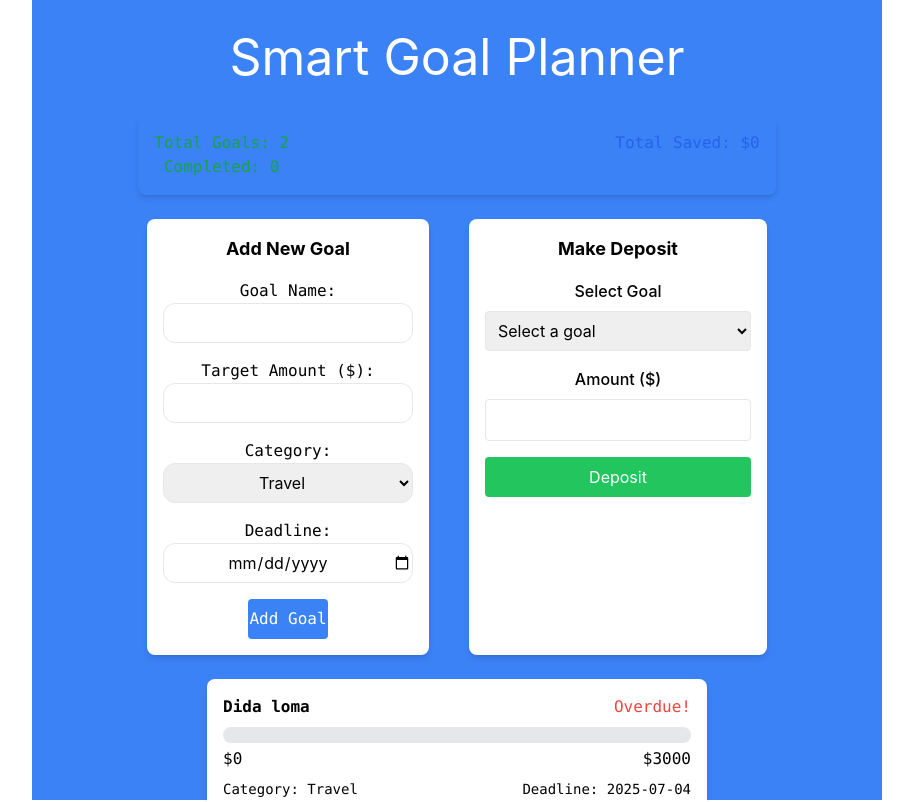
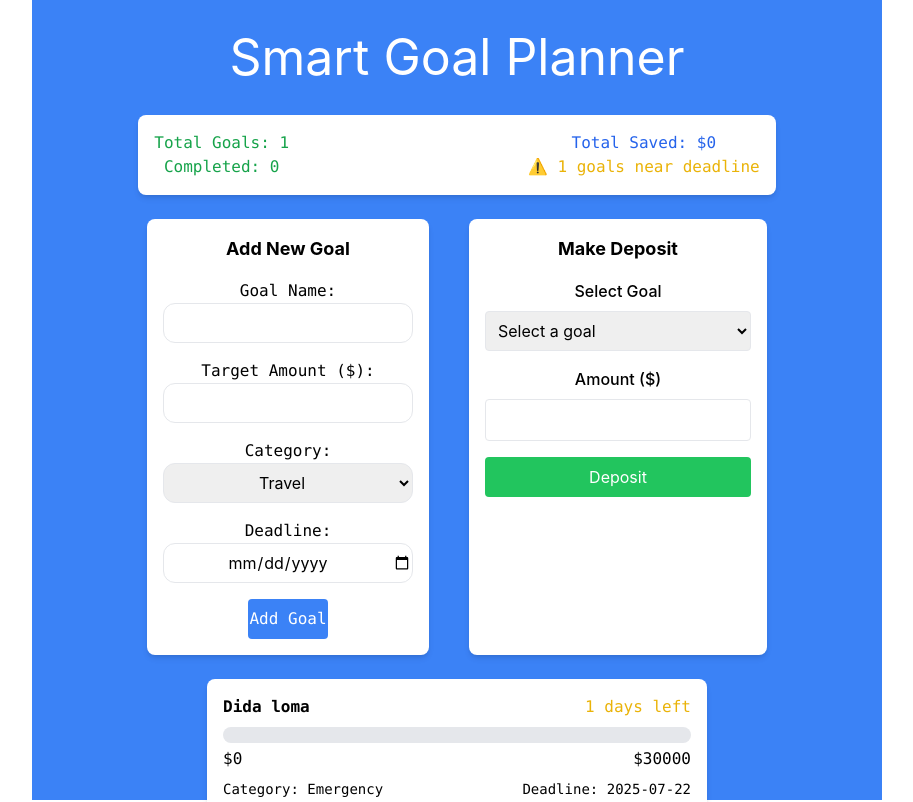
Before and after one commit to OLIVER-LOMANAT/SMART-GOAL-PLANER, a React (Create React App) app: page / in a window 1280 px wide. Shown: the top 802 px of the page, without its empty margins (183-1096 px from the left). Built offline with nearby package versions, Linux system fonts and the light colour scheme; data requests are answered from the project's data file.

Commit message:
Adds db.json

```diff
--- a/db.json
+++ b/db.json
@@ -1,20 +1,11 @@
 {
   "goals": [
     {
-      "id": 1752982180248,
+      "id": 1753001688183,
       "name": "Dida loma",
-      "targetAmount": "3000",
-      "category": "Travel",
-      "deadline": "2025-07-04",
-      "savedAmount": 0,
-      "createdAt": "2025-07-20"
-    },
-    {
-      "id": 1752982395864,
-      "name": "Dida loma",
-      "targetAmount": "4000",
-      "category": "Travel",
-      "deadline": "2025-07-31",
+      "targetAmount": "30000",
+      "category": "Emergency",
+      "deadline": "2025-07-22",
       "savedAmount": 0,
       "createdAt": "2025-07-20"
     }
--- a/src/App.js
+++ b/src/App.js
@@ -1,3 +1,135 @@
+// import GoalDisplayer from './component/GoalDisplayer';
+// import GoalForm from './component/GoalForm';
+// import DepositForm from './component/DepositForm';
+// import { useState, useEffect } from 'react';
+// import Overview from './component/Overview';
+
+// export default function App() {
+//   const [goals, setGoals] = useState([]);
+//   const [currentGoal, setCurrentGoal] = useState({
+//     name: "",
+//     targetAmount: "",
+//     category: "Travel",
+//     deadline: ""
+//   });
+//   const [depositData, setDepositData] = useState({
+//     goalId: "",
+//     amount: ""
+//   });
+
+//   useEffect(() => {
+//     fetch("http://localhost:3000/goals")
+//       .then(res => res.json())
+//       .then(data => setGoals(data));
+//   }, []);
+
+//   function handleGoalChange(e) {
+//     setCurrentGoal(prev => ({
+//       ...prev,
+//       [e.target.name]: e.target.value,
+//     }));
+//   }
+
+//   function handleDepositChange(e) {
+//     setDepositData(prev => ({
+//       ...prev,
+//       [e.target.name]: e.target.value,
+//     }));
+//   }
+
+//   function handleGoalSubmit(e) {
+//     e.preventDefault();
+//     const newGoal = {
+//       ...currentGoal,
+//       id: Date.now(),
+//       savedAmount: 0,
+//       createdAt: new Date().toISOString().split('T')[0]
+//     };
+
+//     // POST to json-server
+//     fetch("http://localhost:3000/goals", {
+//       method: "POST",
+//       headers: {
+//         "Content-Type": "application/json"
+//       },
+//       body: JSON.stringify(newGoal)
+//     })
+//     .then(res => res.json())
+//     .then(data => setGoals([...goals, data]));
+
+//     setCurrentGoal({
+//       name: "",
+//       targetAmount: "",
+//       category: "Travel",
+//       deadline: ""
+//     });
+//   }
+
+//   function handleDepositSubmit(e) {
+//     e.preventDefault();
+//     const goalToUpdate = goals.find(g => g.id === Number(depositData.goalId));
+
+//     if (!goalToUpdate) return;
+
+//     const updatedGoal = {
+//       ...goalToUpdate,
+//       savedAmount: goalToUpdate.savedAmount + Number(depositData.amount)
+//     };
+
+//     // PATCH to json-server
+//     fetch(`http://localhost:3000/goals/${depositData.goalId}`, {
+//       method: "PATCH",
+//       headers: {
+//         "Content-Type": "application/json"
+//       },
+//       body: JSON.stringify({ savedAmount: updatedGoal.savedAmount })
+//     })
+//     .then(res => res.json())
+//     .then(updatedData => {
+//       setGoals(goals.map(g => g.id === updatedData.id ? updatedData : g));
+//     });
+
+//     setDepositData({
+//       goalId: "",
+//       amount: ""
+//     });
+//   }
+
+//   function deleteGoal(id) {
+//     // DELETE from json-server
+//     fetch(`http://localhost:3000/goals/${id}`, {
+//       method: "DELETE"
+//     })
+//     .then(() => {
+//       setGoals(goals.filter(goal => goal.id !== id));
+//     });
+//   }
+
+//   return (
+//     <div className="bg-blue-500 h-screen max-w-[850px] mx-auto text-center">
+//       <h1 className='text-white text-[50px] py-5'>Smart Goal Planner</h1>
+
+//       <Overview goals={goals} />
+
+//       <div className="flex justify-center gap-10">
+//         <GoalForm
+//           currentGoal={currentGoal}
+//           handleChange={handleGoalChange}
+//           handleSubmit={handleGoalSubmit}
+//         />
+//         <DepositForm
+//           goals={goals}
+//           depositData={depositData}
+//           handleChange={handleDepositChange}
+//           handleSubmit={handleDepositSubmit}
+//         />
+//       </div>
+
+//       <GoalDisplayer goals={goals} deleteGoal={deleteGoal} />
+//     </div>
+//   );
+// }
+
 import GoalDisplayer from './component/GoalDisplayer';
 import GoalForm from './component/GoalForm';
 import DepositForm from './component/DepositForm';
@@ -17,11 +149,14 @@ export default function App() {
     amount: ""
   });
 
-  // Fetch goals from json-server on component mount
   useEffect(() => {
     fetch("http://localhost:3000/goals")
-      .then(res => res.json())
-      .then(data => setGoals(data));
+      .then(res => {
+        if (!res.ok) throw new Error("Failed to fetch");
+        return res.json();
+      })
+      .then(data => setGoals(data))
+      .catch(error => console.error("Fetch error:", error));
   }, []);
 
   function handleGoalChange(e) {
@@ -47,16 +182,17 @@ export default function App() {
       createdAt: new Date().toISOString().split('T')[0]
     };
 
-    // POST to json-server
     fetch("http://localhost:3000/goals", {
       method: "POST",
-      headers: {
-        "Content-Type": "application/json"
-      },
+      headers: { "Content-Type": "application/json" },
       body: JSON.stringify(newGoal)
     })
-    .then(res => res.json())
-    .then(data => setGoals([...goals, data]));
+      .then(res => {
+        if (!res.ok) throw new Error("Failed to add goal");
+        return res.json();
+      })
+      .then(data => setGoals([...goals, data]))
+      .catch(error => console.error("POST error:", error));
 
     setCurrentGoal({
       name: "",
@@ -69,49 +205,40 @@ export default function App() {
   function handleDepositSubmit(e) {
     e.preventDefault();
     const goalToUpdate = goals.find(g => g.id === Number(depositData.goalId));
-
     if (!goalToUpdate) return;
 
-    const updatedGoal = {
-      ...goalToUpdate,
-      savedAmount: goalToUpdate.savedAmount + Number(depositData.amount)
-    };
+    const updatedAmount = goalToUpdate.savedAmount + Number(depositData.amount);
 
-    // PATCH to json-server
     fetch(`http://localhost:3000/goals/${depositData.goalId}`, {
       method: "PATCH",
-      headers: {
-        "Content-Type": "application/json"
-      },
-      body: JSON.stringify({ savedAmount: updatedGoal.savedAmount })
+      headers: { "Content-Type": "application/json" },
+      body: JSON.stringify({ savedAmount: updatedAmount })
     })
-    .then(res => res.json())
-    .then(updatedData => {
-      setGoals(goals.map(g => g.id === updatedData.id ? updatedData : g));
-    });
+      .then(res => {
+        if (!res.ok) throw new Error("Failed to update");
+        return res.json();
+      })
+      .then(updatedData => {
+        setGoals(goals.map(g => g.id === updatedData.id ? updatedData : g));
+      })
+      .catch(error => console.error("PATCH error:", error));
 
-    setDepositData({
-      goalId: "",
-      amount: ""
-    });
+    setDepositData({ goalId: "", amount: "" });
   }
 
   function deleteGoal(id) {
-    // DELETE from json-server
-    fetch(`http://localhost:3000/goals/${id}`, {
-      method: "DELETE"
-    })
-    .then(() => {
-      setGoals(goals.filter(goal => goal.id !== id));
-    });
+    fetch(`http://localhost:3000/goals/${id}`, { method: "DELETE" })
+      .then(res => {
+        if (!res.ok) throw new Error("Failed to delete");
+        setGoals(goals.filter(goal => goal.id !== id));
+      })
+      .catch(error => console.error("DELETE error:", error));
   }
 
   return (
     <div className="bg-blue-500 h-screen max-w-[850px] mx-auto text-center">
       <h1 className='text-white text-[50px] py-5'>Smart Goal Planner</h1>
-
       <Overview goals={goals} />
-
       <div className="flex justify-center gap-10">
         <GoalForm
           currentGoal={currentGoal}
@@ -125,7 +252,6 @@ export default function App() {
           handleSubmit={handleDepositSubmit}
         />
       </div>
-
       <GoalDisplayer goals={goals} deleteGoal={deleteGoal} />
     </div>
   );
--- a/src/component/GoalDisplayer.js
+++ b/src/component/GoalDisplayer.js
@@ -1,3 +1,82 @@
+// export default function GoalDisplayer({ goals, deleteGoal }) {
+//   const calculateProgress = (saved, target) => (saved / target) * 100;
+//   const calculateDaysLeft = (deadline) => {
+//     const today = new Date();
+//     const deadlineDate = new Date(deadline);
+//     return Math.floor((deadlineDate - today) / (1000 * 60 * 60 * 24));
+//   };
+
+//   return (
+//     <div className="mt-6">
+//       {goals.length > 0 ? (
+//         goals.map((goal) => {
+//           const daysLeft = calculateDaysLeft(goal.deadline);
+//           let status = "";
+//           let statusClass = "";
+
+//           if (goal.savedAmount >= goal.targetAmount) {
+//             status = "Completed!";
+//             statusClass = "text-green-500";
+//           } else if (daysLeft < 0) {
+//             status = "Overdue!";
+//             statusClass = "text-red-500";
+//           } else if (daysLeft < 30) {
+//             status = `${daysLeft} days left`;
+//             statusClass = "text-yellow-500";
+//           } else {
+//             status = `${daysLeft} days left`;
+//             statusClass = "text-blue-500";
+//           }
+
+//           return (
+//             <div
+//               key={goal.id}
+//               className="font-mono flex flex-col p-4 w-[500px] mx-auto my-4 bg-white rounded-lg shadow-md"
+//             >
+//               <div className="flex justify-between items-center mb-2">
+//                 <h3 className="font-bold">{goal.name}</h3>
+//                 <span className={statusClass}>{status}</span>
+//               </div>
+
+//               <div className="mb-2">
+//                 <div className="w-full bg-gray-200 rounded-full h-4">
+//                   <div
+//                     className="bg-blue-500 h-4 rounded-full"
+//                     style={{ width: `${calculateProgress(goal.savedAmount, goal.targetAmount)}%` }}
+//                   ></div>
+//                 </div>
+//                 <div className="flex justify-between mt-1">
+//                   <span>${goal.savedAmount}</span>
+//                   <span>${goal.targetAmount}</span>
+//                 </div>
+//               </div>
+
+//               <div className="flex justify-between text-sm">
+//                 <span>Category: {goal.category}</span>
+//                 <span>Deadline: {goal.deadline}</span>
+//               </div>
+
+//               <button
+//                 onClick={() => deleteGoal(goal.id)}
+//                 className="mt-2 text-red-500 hover:text-red-700 self-end"
+//               >
+//                 Delete
+//               </button>
+//             </div>
+//           );
+//         })
+//       ) : (
+//         <p className="m-[100px] text-[20px] font-mono">No goals yet. Add a goal to get started!</p>
+//       )}
+//     </div>
+//   );
+// }
+
+
+
+
+
+
 export default function GoalDisplayer({ goals, deleteGoal }) {
   const calculateProgress = (saved, target) => (saved / target) * 100;
   const calculateDaysLeft = (deadline) => {
@@ -11,21 +90,21 @@ export default function GoalDisplayer({ goals, deleteGoal }) {
       {goals.length > 0 ? (
         goals.map((goal) => {
           const daysLeft = calculateDaysLeft(goal.deadline);
-          let status = "";
-          let statusClass = "";
+          const isCompleted = goal.savedAmount >= goal.targetAmount;
+          const isOverdue = daysLeft < 0 && !isCompleted;
+          const isNearDeadline = daysLeft < 30 && !isCompleted && !isOverdue;
 
-          if (goal.savedAmount >= goal.targetAmount) {
+          let status = `${daysLeft} days left`;
+          let statusClass = "text-blue-500";
+
+          if (isCompleted) {
             status = "Completed!";
             statusClass = "text-green-500";
-          } else if (daysLeft < 0) {
+          } else if (isOverdue) {
             status = "Overdue!";
             statusClass = "text-red-500";
-          } else if (daysLeft < 30) {
-            status = `${daysLeft} days left`;
+          } else if (isNearDeadline) {
             statusClass = "text-yellow-500";
-          } else {
-            status = `${daysLeft} days left`;
-            statusClass = "text-blue-500";
           }
 
           return (
@@ -37,7 +116,6 @@ export default function GoalDisplayer({ goals, deleteGoal }) {
                 <h3 className="font-bold">{goal.name}</h3>
                 <span className={statusClass}>{status}</span>
               </div>
-
               <div className="mb-2">
                 <div className="w-full bg-gray-200 rounded-full h-4">
                   <div
@@ -50,12 +128,10 @@ export default function GoalDisplayer({ goals, deleteGoal }) {
                   <span>${goal.targetAmount}</span>
                 </div>
               </div>
-
               <div className="flex justify-between text-sm">
                 <span>Category: {goal.category}</span>
                 <span>Deadline: {goal.deadline}</span>
               </div>
-
               <button
                 onClick={() => deleteGoal(goal.id)}
                 className="mt-2 text-red-500 hover:text-red-700 self-end"
--- a/src/component/Overview.js
+++ b/src/component/Overview.js
@@ -1,10 +1,33 @@
+// export default function Overview({ goals }) {
+
+//     const totalSaved = goals.reduce((sum, goal) => sum + goal.savedAmount, 0)
+//     const completedGoals = goals.filter(goal => goal.savedAmount >= goal.targetAmount).length
+
+//     return (
+//         <div className="font-mono bg-whte p-4 rounded-lg shadow-md mx-auto w-3/4 mb-6">
+//             <div className="flex justify-between">
+//               <div className="text-green-600">
+//                 <h3>Total Goals: {goals.length}</h3>
+//                 <h3>Completed: {completedGoals}</h3>
+//               </div>
+//               <div className="text-blue-600">
+//                 <h3>Total Saved: ${totalSaved}</h3>
+//               </div>
+//             </div>
+//         </div>
+//     )
+// }
+
 export default function Overview({ goals }) {
-
-    const totalSaved = goals.reduce((sum, goal) => sum + goal.savedAmount, 0)
-    const completedGoals = goals.filter(goal => goal.savedAmount >= goal.targetAmount).length
+  const totalSaved = goals.reduce((sum, goal) => sum + goal.savedAmount, 0);
+  const completedGoals = goals.filter(goal => goal.savedAmount >= goal.targetAmount).length;
+  const nearDeadlineGoals = goals.filter(goal => {
+    const daysLeft = (new Date(goal.deadline) - new Date()) / (1000 * 60 * 60 * 24);
+    return daysLeft < 30 && goal.savedAmount < goal.targetAmount;
+  }).length;
 
   return (
-        <div className="font-mono bg-whte p-4 rounded-lg shadow-md mx-auto w-3/4 mb-6">
+    <div className="font-mono bg-white p-4 rounded-lg shadow-md mx-auto w-3/4 mb-6">
       <div className="flex justify-between">
         <div className="text-green-600">
           <h3>Total Goals: {goals.length}</h3>
@@ -12,8 +35,11 @@ export default function Overview({ goals }) {
         </div>
         <div className="text-blue-600">
           <h3>Total Saved: ${totalSaved}</h3>
+          {nearDeadlineGoals > 0 && (
+            <h3 className="text-yellow-500">⚠️ {nearDeadlineGoals} goals near deadline</h3>
+          )}
         </div>
       </div>
     </div>
-    )
+  );
 }
```
Also changed, not shown: src/component/Planner.js (deleted). Lines whose indentation alone changed are shown as unchanged.
